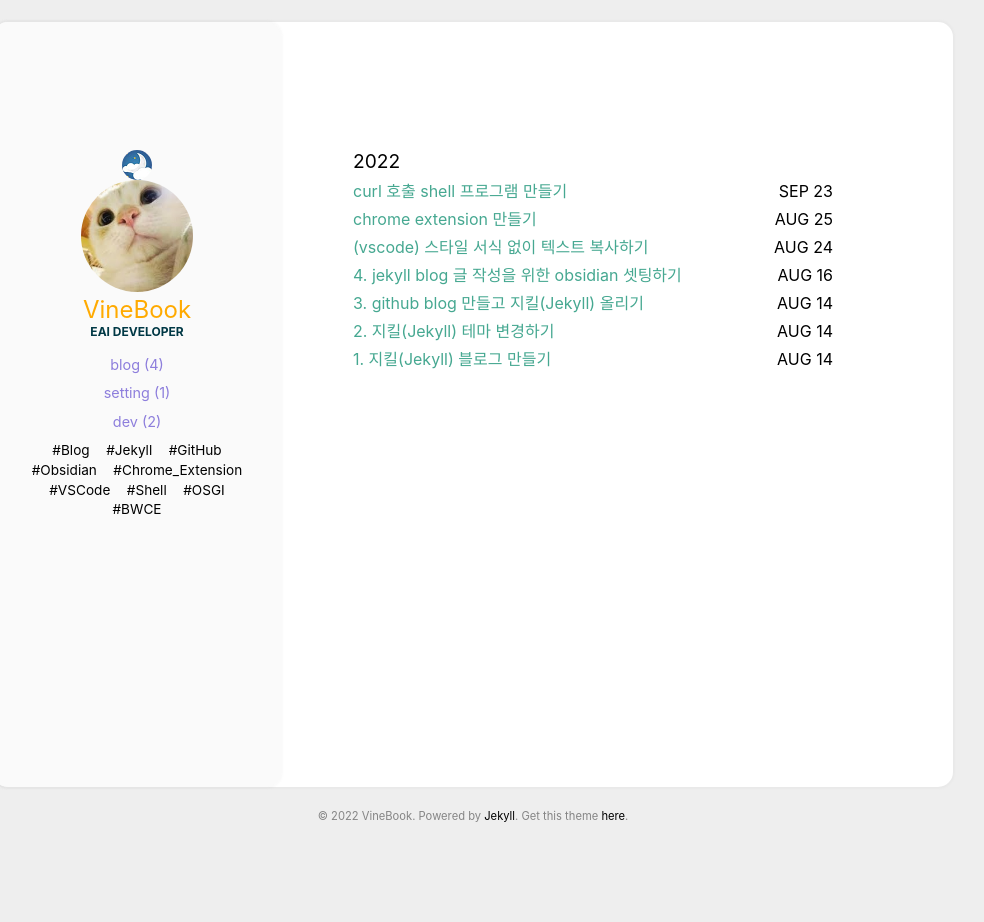
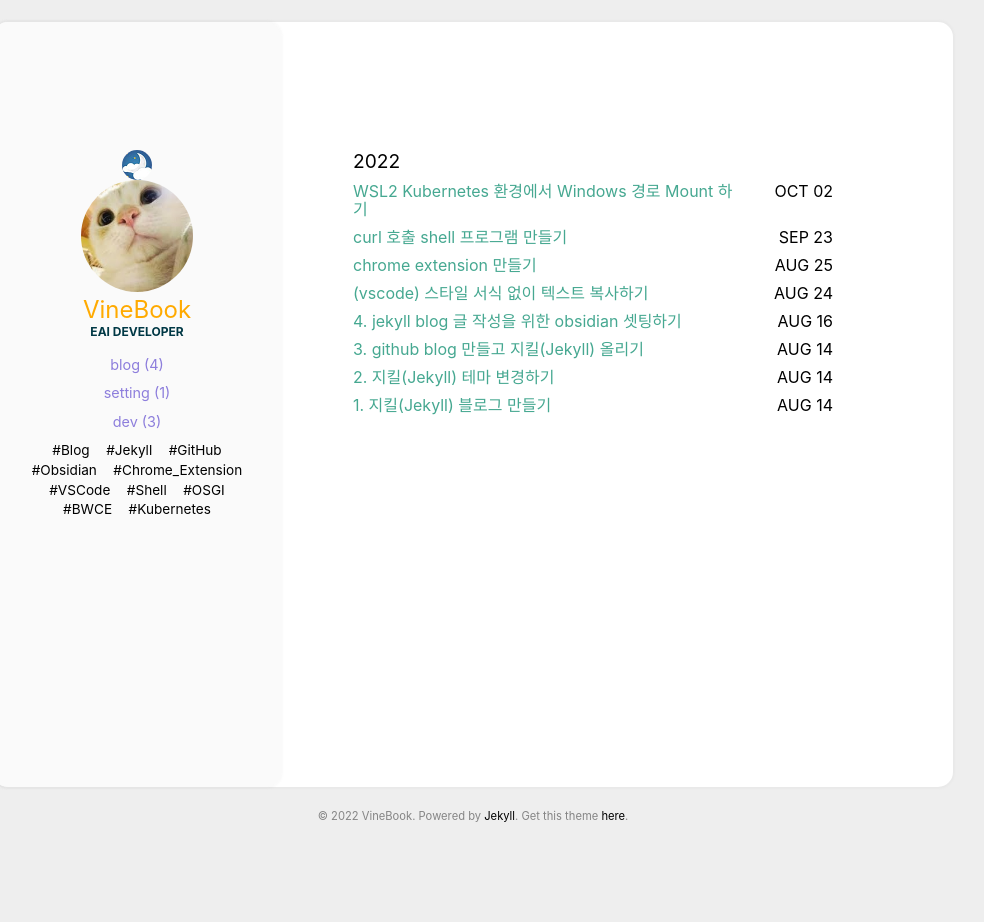
Before and after one commit to vine-nam/vine-nam.github.io, a Jekyll site: the page built from index.html, in a window 1280 px wide. Shown: the whole page, without its empty margins (167-1151 px from the left). Built offline with Jekyll 4.4.1, drawn with Linux system fonts in a browser that asks for light colours; part of the change alters nothing that is shown.

Commit message:
WSL2 Kubernetes 환경에서 Windows 경로 Mount 하기 post 작성

````diff
--- a/_data/format.yml
+++ b/_data/format.yml
@@ -7,3 +7,4 @@ vscode: VSCode
 shell: Shell
 osgi: OSGI
 bwce: BWCE
+kubernetes: Kubernetes
--- a/_data/tags.yml
+++ b/_data/tags.yml
@@ -7,3 +7,4 @@
 - shell
 - osgi
 - bwce
+- kubernetes
--- /dev/null
+++ b/_posts/2022-10-02-mount-Windows-path-in-WSL2-Kubernetes-environment.md
@@ -0,0 +1,43 @@
+---
+title: WSL2 Kubernetes 환경에서 Windows 경로 Mount 하기
+categories: [dev]
+comments: true
+tags: [kubernetes]
+---
+
+## 상황
+
+WSL2 Kubernets 환경에서 Mount를 할 때, hostPath에 Windows 경로를 그대로 사용하였더니 mount가 제대로 안되었습니다.
+
+<br/>
+
+## 해결
+Windows의 경로가 `D:\WorkSpaces\NodeJS\sample-app` 일 때,  <br/>
+hostPath에는 `/run/desktop/mnt/host/d/WorkSpaces/NodeJS/sample-app` 와 같이 적어 줍니다.
+
+```yaml
+apiVersion: v1
+kind: Pod
+metadata:
+  name: node-app-dev
+spec:
+  containers:
+  - name: node-app-dev
+    image: node:18.10.0
+    command: ["bash"]
+    args: ["-c", "while true; do echo hello; sleep 1000;done"]
+    volumeMounts:
+    - mountPath: /app
+      name: mydir
+  volumes:
+  - name: mydir
+    hostPath:
+      path: /run/desktop/mnt/host/d/WorkSpaces/NodeJS/sample-app
+      type: DirectoryOrCreate
+```
+
+<br/>
+
+---
+[참고]
+- [https://stackoverflow.com/a/67053315](https://stackoverflow.com/a/67053315)
````
